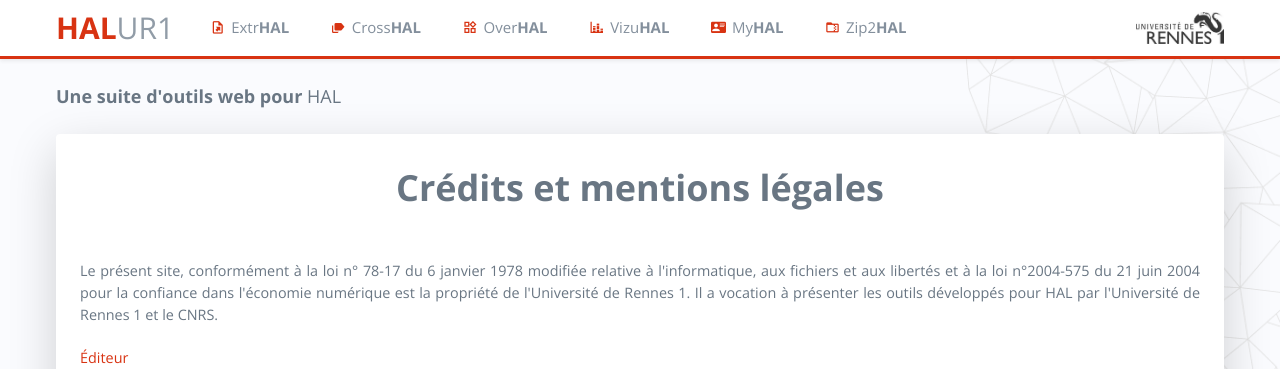
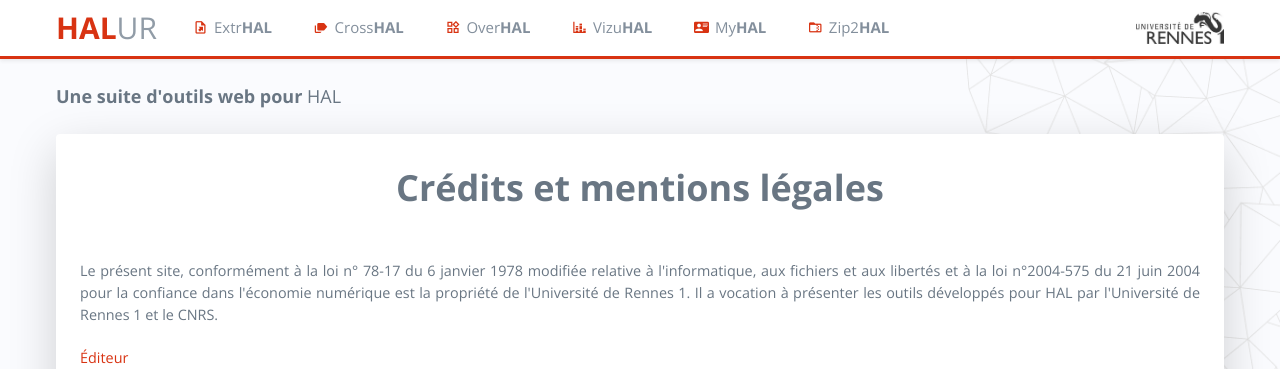
Before and after one commit to OTroccaz/ExtrHAL, a PHP site: page /coding_rules/credits-et-mentions-legales.php in a window 1280 px wide. Shown: the top 369 px of the page. Run offline with PHP 8.4, Linux system fonts and the light colour scheme.

Commit message:
Update Glob_haut.php

```diff
--- a/Glob_haut.php
+++ b/Glob_haut.php
@@ -13,7 +13,7 @@
                         <div class="container-fluid d-flex justify-content-between  ">
                             <nav class="navbar navbar-light navbar-expand-lg topnav-menu">
                                 <div class="brand-name mr-4">
-                                    <h1 class="h2"><a href="https://halur1.univ-rennes1.fr/" class=" text-gray-700"><span class="text-primary">HAL</span><span class="font-weight-light">UR1</span></a></h1>
+                                    <h1 class="h2"><a href="https://halur1.univ-rennes1.fr/" class=" text-gray-700"><span class="text-primary">HAL</span><span class="font-weight-light">UR</span></a></h1>
                                 </div>
                                 <a class="navbar-toggle"  data-toggle="collapse" data-target="#topnav-menu-content">
                                     <div class="lines">
```
